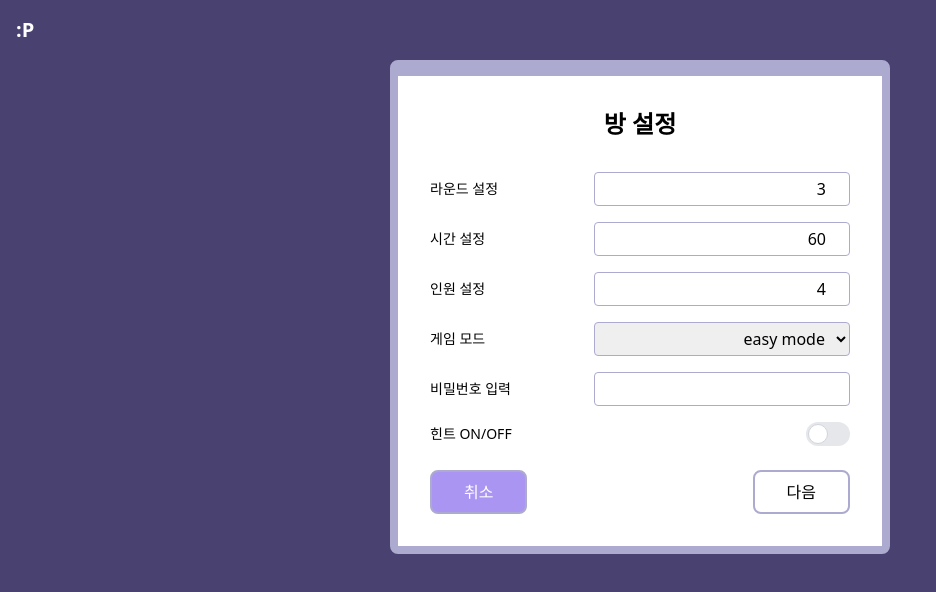
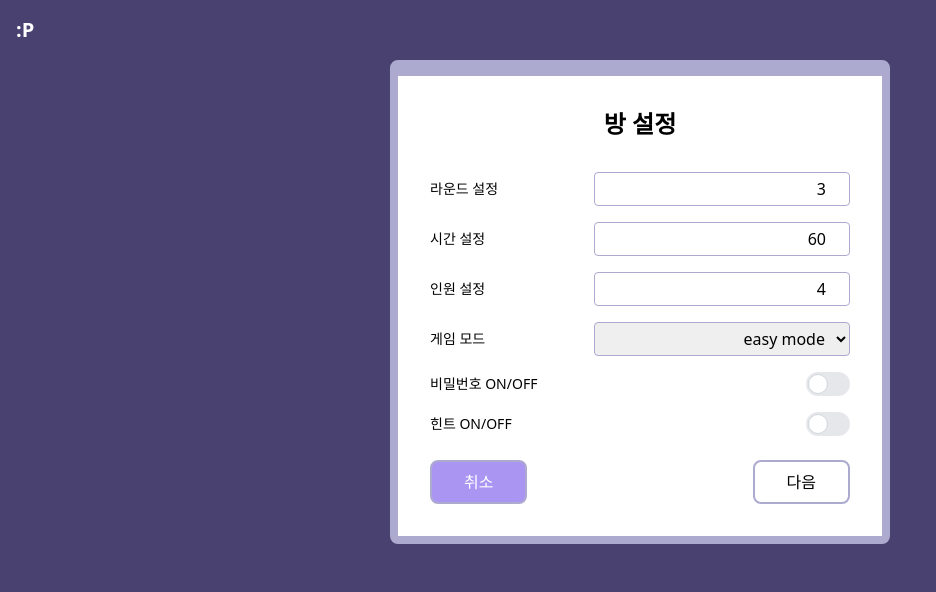
Before and after one commit to Daram0o0/KETCH-CATCH, a React (Vite) app: page /setting in a window 1280 px wide. Shown: the top 592 px of the page, without its empty margins (0-936 px from the left). Built offline with nearby package versions, Linux system fonts and the light colour scheme.

Commit message:
feat: 비밀번호 ON/OFF  토글 기능 추가

```diff
--- a/src/components/button/ToggleSwitch.tsx
+++ b/src/components/button/ToggleSwitch.tsx
@@ -1,23 +1,27 @@
-import { useState } from "react";
-
-const ToggleSwitch = ({ isChecked = false }) => {
-  const [checked, setChecked] = useState(isChecked);
-
-  const handleToggle = () => setChecked((prevChecked) => !prevChecked);
-
+const ToggleSwitch = ({
+  isChecked,
+  onToggle,
+}: {
+  isChecked: boolean;
+  onToggle: () => void;
+}) => {
   return (
     <label className="inline-flex items-center cursor-pointer">
       <input
         type="checkbox"
         className="sr-only peer"
-        checked={checked}
-        onChange={handleToggle}
+        checked={isChecked}
+        onChange={onToggle}
       />
       <div
-        className={`relative w-11 h-6 rounded-full transition-colors ${checked ? "bg-violet-300" : "bg-gray-200"}`}
+        className={`relative w-11 h-6 rounded-full transition-colors ${
+          isChecked ? "bg-violet-300" : "bg-gray-200"
+        }`}
       >
         <span
-          className={`absolute top-[2px] left-[2px] h-5 w-5 bg-white rounded-full transition-transform transform ${checked ? "translate-x-full" : ""} border border-gray-300`}
+          className={`absolute top-[2px] left-[2px] h-5 w-5 bg-white rounded-full transition-transform transform ${
+            isChecked ? "translate-x-full" : ""
+          } border border-gray-300`}
         ></span>
       </div>
     </label>
--- a/src/pages/SettingUi.tsx
+++ b/src/pages/SettingUi.tsx
@@ -1,6 +1,10 @@
 import ToggleSwitch from "components/button/ToggleSwitch";
+import { useState } from "react";
 
 const SettingUi = () => {
+  const [password, setPassword] = useState(false);
+  const [hint, setHint] = useState(false);
+
   return (
     <div className="flex flex-col h-screen bg-main">
       <p className="p-4 text-xl font-bold text-white">:P</p>
@@ -46,19 +50,30 @@ const SettingUi = () => {
               </select>
             </div>
 
-            {/* 비밀번호 입력 */}
+            {/* 비밀번호 ON/OFF */}
             <div className="flex justify-between items-center">
-              <label className="text-sm">비밀번호 입력</label>
-              <input
-                type="password"
-                className="w-64 border border-violet-200 focus:border-violet-300 rounded px-2 py-1 text-right"
+              <label className="text-sm">비밀번호 ON/OFF</label>
+              <ToggleSwitch
+                isChecked={password}
+                onToggle={() => setPassword(!password)}
               />
             </div>
 
-            {/* 힌트 ON/OFF - 토글 제작해야 함 */}
+            {/* 비밀번호 입력 */}
+            {password && (
+              <div className="flex justify-between items-center">
+                <label className="text-sm">비밀번호 입력</label>
+                <input
+                  type="password"
+                  className="w-64 border border-violet-200 focus:border-violet-300 rounded px-2 py-1 text-right"
+                />
+              </div>
+            )}
+
+            {/* 힌트 ON/OFF */}
             <div className="flex justify-between items-center">
               <label className="text-sm">힌트 ON/OFF</label>
-              <ToggleSwitch />
+              <ToggleSwitch isChecked={hint} onToggle={() => setHint(!hint)} />
             </div>
           </div>
 
```
